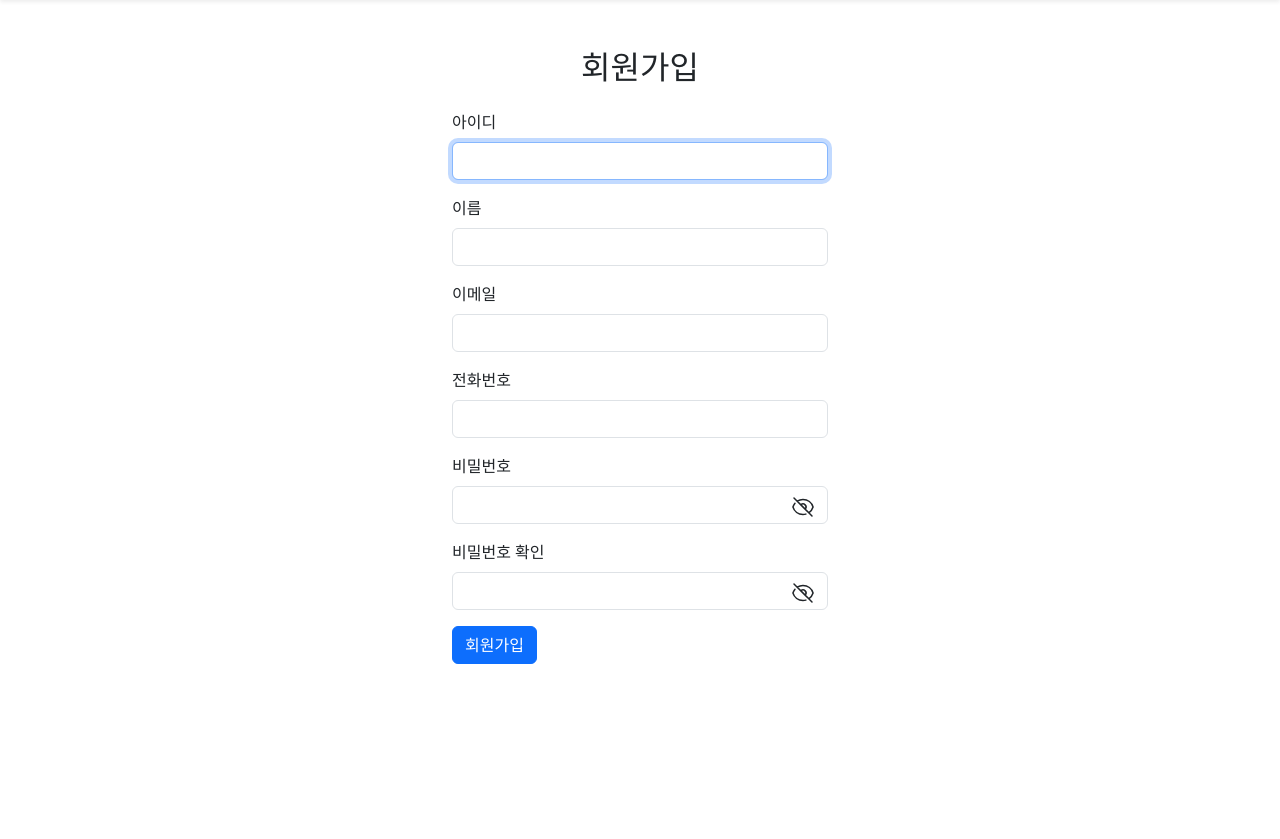
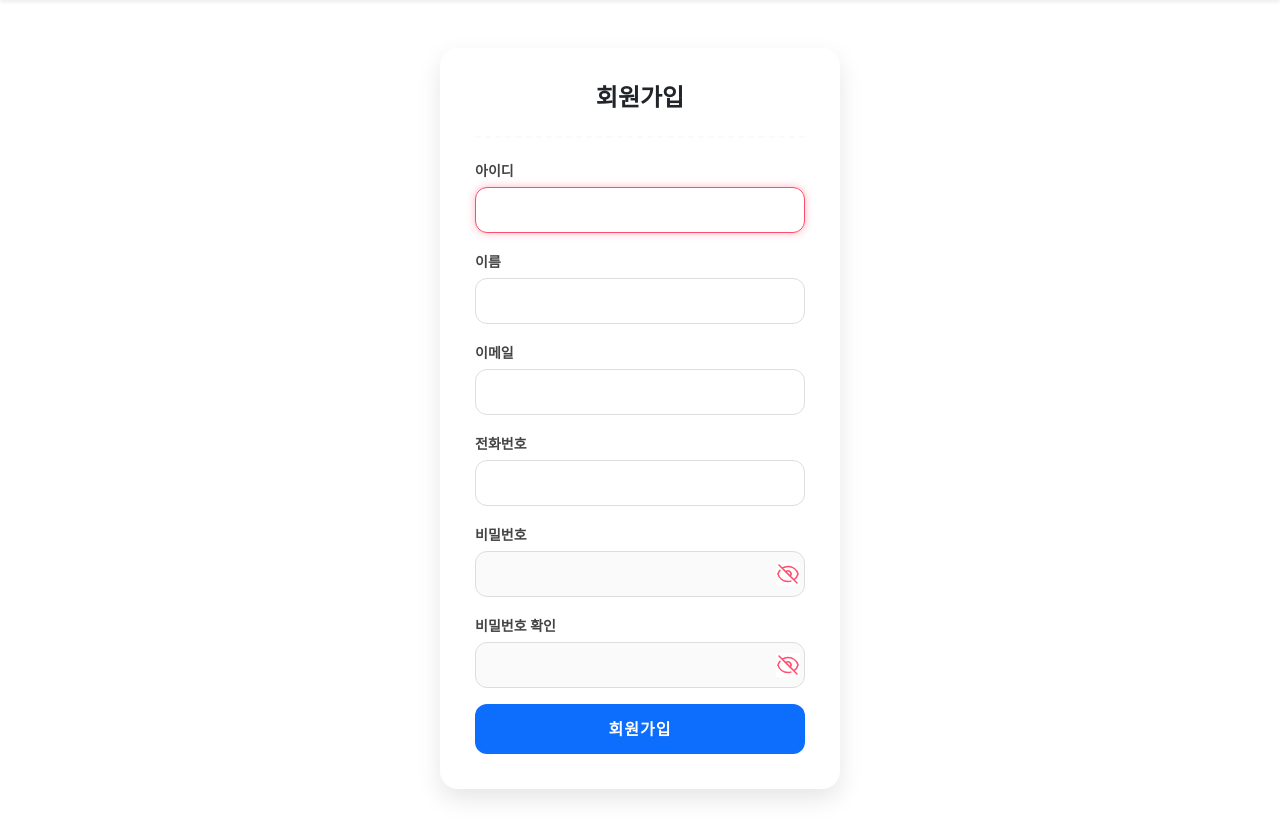
Before and after one commit to jhpark0623/SecondProject, a Django app: page /accounts/signup/ in a window 1280 px wide. Shown: the part 56-895 px from the top of the page. Before the commit the page ends 720 px from the top, so only its background shows below. Run offline with Django 5.2, Linux system fonts and the light colour scheme.

Commit message:
아이디,비밀번호 틀렸을때 에러 문구 수정 회원가입 프로필 css수정

```diff
--- a/accounts/forms.py
+++ b/accounts/forms.py
@@ -13,11 +13,11 @@ class CustomAuthForm(AuthenticationForm):
         try:
             user = User.objects.get(username=username)
         except User.DoesNotExist:
-            raise forms.ValidationError("❌ 존재하지 않는 아이디입니다.", code="invalid_login")
+            raise forms.ValidationError("❌ 아이디 또는 비밀번호가 잘못되었습니다.\n 아이디와 비밀번호를 정확히 입력해주세요.", code="invalid_login")
 
         # 2) 비밀번호 확인
         if not user.check_password(password):
-            raise forms.ValidationError("❌ 비밀번호가 틀렸습니다.", code="invalid_login")
+            raise forms.ValidationError("❌아이디 또는 비밀번호가 잘못되었습니다.\n 아이디와 비밀번호를 정확히 입력해주세요.", code="invalid_login")
 
         # 3) 비활성화 계정 확인
         if not user.is_active:
--- /dev/null
+++ b/second/static/css/signup.css
@@ -0,0 +1,97 @@
+.container {
+        width: 30%;
+        min-width: 400px;
+    }
+
+.container {
+    background: #fff;
+    padding: 35px;
+    border-radius: 18px;
+    box-shadow: 0 10px 25px rgba(0,0,0,0.1);
+    margin: 50px auto;
+
+}
+
+.container h2 {
+    font-weight: 700;
+    font-size: 24px;
+    text-align: center;
+}
+
+.container hr {
+    margin: 20px 0;
+    border: none;
+    border-top: 2px dashed #eee;
+}
+
+.form-control {
+    border-radius: 12px;
+    border: 1px solid #ddd;
+    height: 46px;
+    font-size: 14px;
+
+}
+
+.form-control:focus {
+    border-color: #ff4d6d;
+    box-shadow: 0 0 8px rgba(255,77,109,0.4);
+    outline: none;
+}
+
+.form-label {
+    font-weight: 600;
+    font-size: 14px;
+    margin-bottom: 6px;
+    color: #444;
+}
+
+.pwdinput {
+    display: flex;
+    align-items: center;
+    background: #fafafa;
+    border-radius: 12px;
+    padding: 4px;
+}
+
+.pwdinput > input {
+    border: none;
+    outline: none;
+    flex: 1;
+    background: transparent;
+    font-size: 14px;
+}
+
+.pwdinput svg {
+    cursor: pointer;
+    color: #ff4d6d;
+
+}
+.pwdinput svg:hover {
+    transform: scale(1.1);
+}
+
+.btn-primary {
+    width: 100%;
+    height: 50px;
+    border-radius: 12px;
+    font-weight: bold;
+    font-size: 16px;
+    border: none;
+    background: linear-gradient(135deg, #0d6efd, #0d6efd);
+    color: #fff;
+    letter-spacing: 1px;
+
+}
+
+.btn-primary:hover {
+    transform: translateY(-2px);
+    box-shadow: 0 6px 20px rgba(255,77,109,0.4);
+}
+
+span[style*="color: red"] {
+    display: block;
+    margin-top: 8px;
+    font-size: 13px;
+    font-weight: 500;
+    color: #ff4d6d !important;
+}
--- a/second/templates/accounts/login.html
+++ b/second/templates/accounts/login.html
@@ -8,7 +8,7 @@
     <div class="alert alert-danger" style=" margin: 0 auto 3rem; height: 80px; display: flex; align-content: center; flex-wrap: wrap;">
         {% for field, errors in form.errors.items %}
         {% for error in errors %}
-        <p style="margin: 0;">{{ error }}</p>
+        <p style="margin: 0;">{{ error|linebreaksbr }}</p>
         {% endfor %}
         {% endfor %}
     </div>
--- a/second/templates/accounts/signup.html
+++ b/second/templates/accounts/signup.html
@@ -1,30 +1,21 @@
 {% extends 'base.html' %}
 {% block content %}
-<style>
-    .container {
-        width: 30%;
-        min-width: 400px;
-    }
 
-    .pwdinput {
-        display: flex;
-    }
+{% load static %}
 
-    .pwdinput > input {
-        flex: auto;
-    }
-
-</style>
-
+{% block extra_css %}
+<link rel="stylesheet" href="{% static 'css/signup.css' %}">
+{% endblock %}
 
 <div class="container mt-5">
     <h2 class="mb-4" align="center">회원가입</h2>
+    <hr>
     <form method="POST" action="">
         {% csrf_token %}
 
         <div class="mb-3">
             <label for="username" class="form-label">아이디</label>
-            <input type="text" class="form-control" id="username" name="username" required autofocus>
+            <input type="text" class="form-control" id="username" value="{{ form.username.value|default_if_none:'' }}" name="username" required autofocus>
         </div>
 
         <div class="mb-3">
@@ -72,7 +63,6 @@
                 </div>
             </div>
         </div>
-
         <button type="submit" class="btn btn-primary">회원가입</button>
 
         {% if error %}
```
Also changed, not shown: second/templates/accounts/profile.html (+10 -4 lines).
